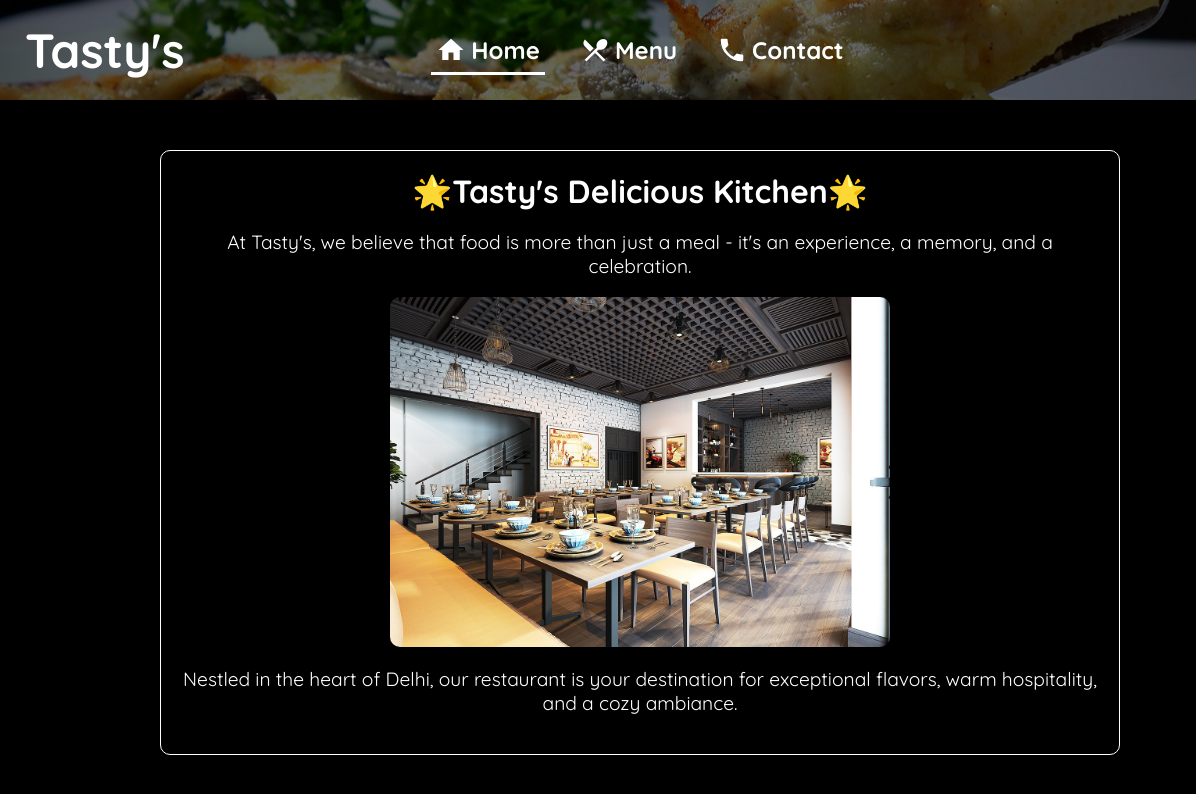
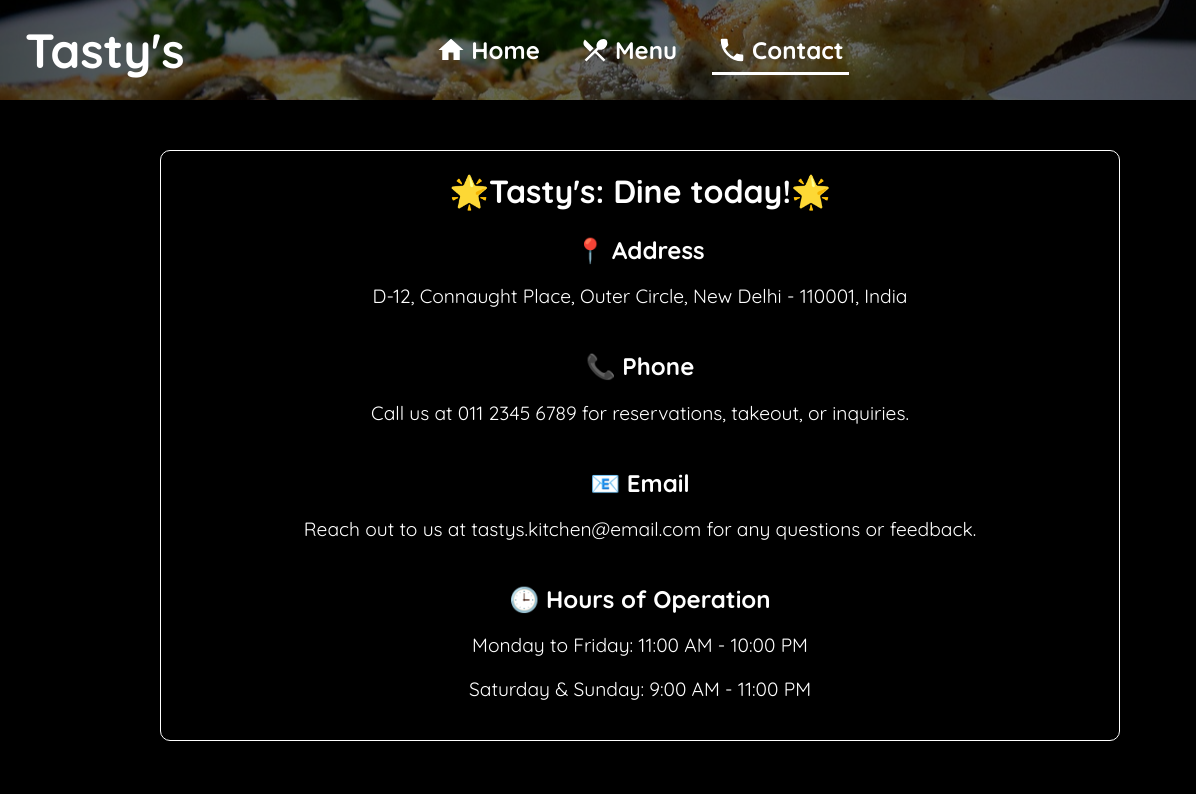
Before and after one commit to jnDhruv/odin-restaurant-page, a website built with webpack: page src/template.html in a window 1280 px wide. Both pictures are taken after a click on the button "Contact". Shown: the full height of the page, 0-1196 px from the left. Built offline with nearby package versions, Linux system fonts and the light colour scheme.

Commit message:
Create and Style the "Contact" tab

```diff
--- a/src/index.js
+++ b/src/index.js
@@ -3,6 +3,7 @@ import "./styles/content.css";
 
 import loadHomePage from "./modules/home";
 import loadMenuPage from "./modules/menu";
+import loadContagePage from "./modules/contact";
 
 function setSelectedButton(button) {
     const selected = document.querySelectorAll('.selected');
@@ -30,6 +31,11 @@ function addEventListeners() {
         setSelectedButton(menuButton);
         loadMenuPage();
     });
+
+    contactButton.addEventListener('click', () => {
+        setSelectedButton(contactButton);
+        loadContagePage();
+    });
 }
 
 function init() {
--- /dev/null
+++ b/src/modules/contact.js
@@ -0,0 +1,45 @@
+function createHeading(text) {
+    const subheading = document.createElement('h3');
+    subheading.textContent = text;
+    return subheading;
+}
+
+function createPara(text) {
+    const para = document.createElement('p');
+    para.textContent = text;
+    return para;
+}
+
+function createContactPage() {
+    const contact = document.createElement('div');
+    contact.classList.add("contact-content");
+
+    const heading = document.createElement('h2');
+    heading.innerHTML = "&#127775;Tasty's: Dine today!&#127775;"
+
+    contact.appendChild(heading);
+
+    contact.appendChild(createHeading("📍 Address"));
+    contact.appendChild(createPara(`D-12, Connaught Place, Outer Circle, New Delhi - 110001, India`));
+
+    contact.appendChild(createHeading("📞 Phone"));
+    contact.appendChild(createPara(`Call us at 011 2345 6789 for reservations, takeout, or inquiries.`));
+
+    contact.appendChild(createHeading("📧 Email"));
+    contact.appendChild(createPara(`Reach out to us at tastys.kitchen@email.com for any questions or feedback.`));
+
+    contact.appendChild(createHeading("🕒 Hours of Operation"));
+    contact.appendChild(createPara(`Monday to Friday: 11:00 AM - 10:00 PM`));
+    contact.appendChild(createPara(`Saturday & Sunday: 9:00 AM - 11:00 PM`));
+
+    return contact;
+}
+
+function loadContagePage() {
+    const content = document.querySelector("#content");
+    content.textContent = "";
+
+    content.appendChild(createContactPage());
+}
+
+export default loadContagePage;
--- a/src/styles/content.css
+++ b/src/styles/content.css
@@ -1,10 +1,18 @@
-.home-content {
+.home-content,
+.contact-content {
     display: grid;
     justify-items: center;
 
     & h2 {
         align-self: center;
         font-size: 2rem;
+        user-select: none;
+    }
+
+    & h3 {
+        font-size: 1.5rem;
+        margin: 0;
+        margin-top: 24px;
     }
 
     & p {
@@ -19,6 +27,7 @@
     & img {
         width: 500px;
         border-radius: 10px;
+        user-select: none;
     }
 }
 
@@ -29,6 +38,7 @@
         justify-self: center;
         align-self: center;
         font-size: 2rem;
+        user-select: none;
     }
 }
 
@@ -38,7 +48,6 @@
     column-gap: 20px;
 
     overflow-x: auto;
-
 
     & h3 {
         grid-column: 1/span end;
@@ -65,6 +74,7 @@
         width: 100%;
         height: 150px;
         object-fit: cover;
+        user-select: none;
     }
 
     & p {
```
